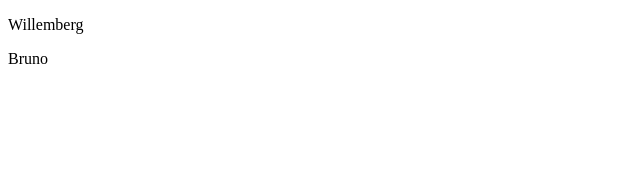
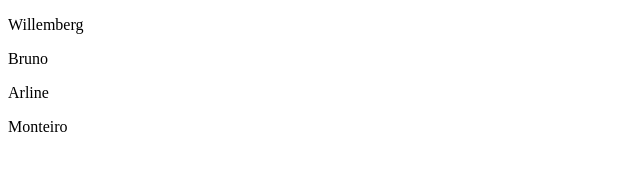
Before and after one commit to willembd/Aprendizagem_Start, a plain HTML site: page index.html in a window 1280 px wide. Shown: the whole page, without its empty margins (0-640 px from the left). Drawn offline with Linux system fonts and the light colour scheme.

Commit message:
alteração no index

```diff
--- a/index.html
+++ b/index.html
@@ -11,6 +11,10 @@
             <p>Willemberg</p>
             <p>Bruno</p>
         </div>
+        <div>
+            <p>Arline</p>
+            <p>Monteiro</p>
+        </div>
     </main>
 
 </body>
```
